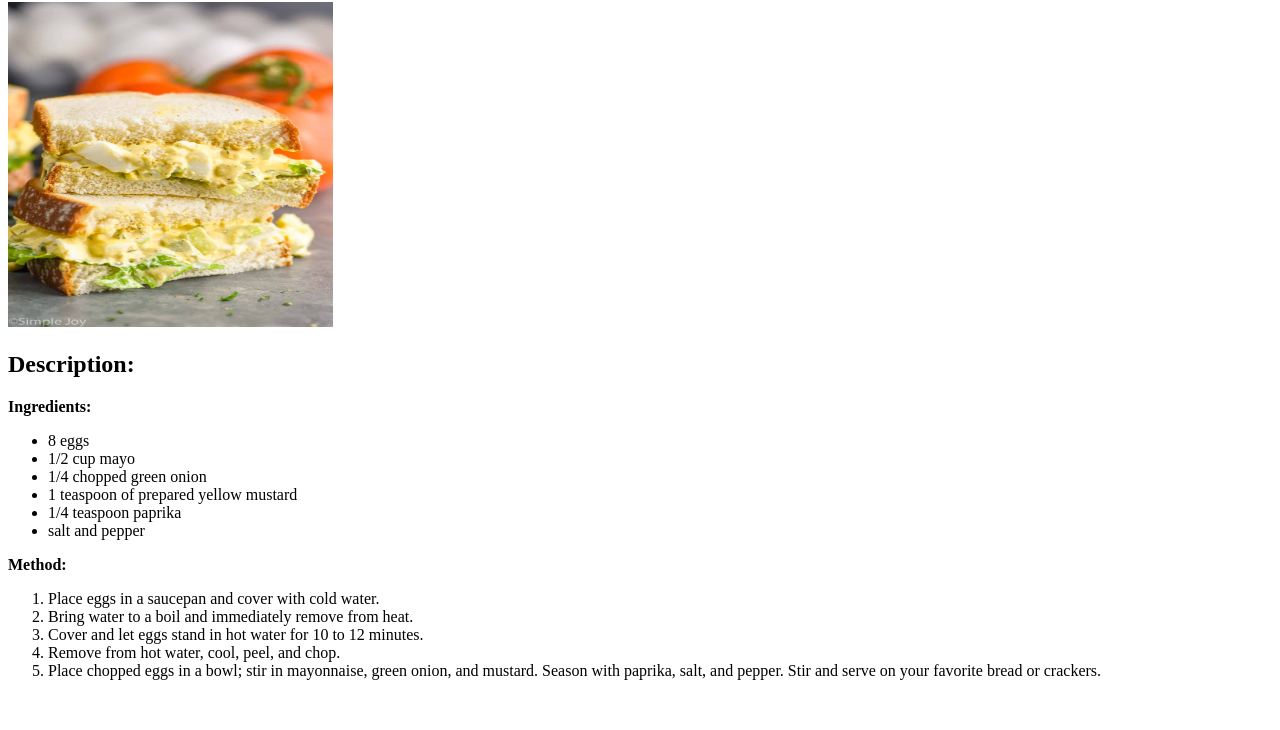
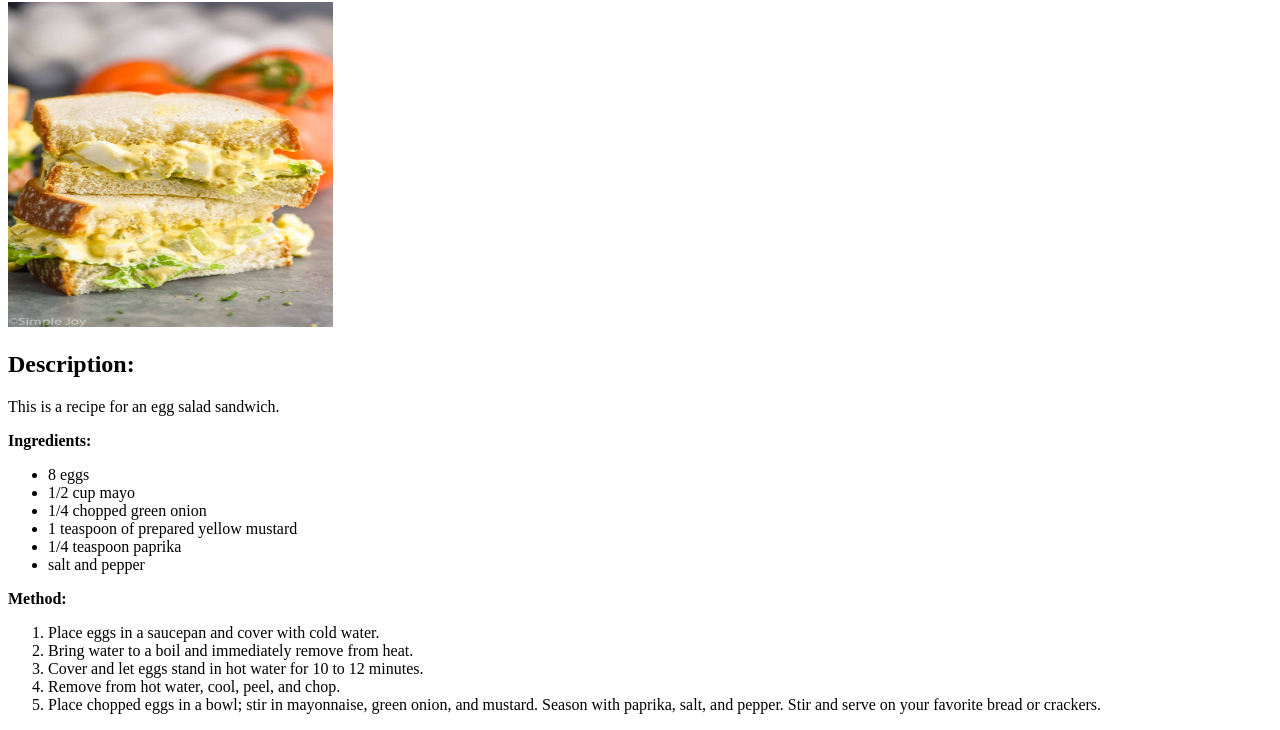
Before and after one commit to harmonben85/odin-recipes, a plain HTML site: page recipes/egg_salad.html in a window 1280 px wide. Shown: the part 78-808 px from the top of the page. Drawn offline with Linux system fonts and the light colour scheme.

Commit message:
Added the description to the webpage.

```diff
--- a/recipes/egg_salad.html
+++ b/recipes/egg_salad.html
@@ -10,7 +10,7 @@
     <img src="../img/egg-salad-sandwich.jpg" alt="An egg salad sandwich." height="325" width="325">
 
     <h2>Description:</h2>
-    <p></p>
+    <p>This is a recipe for an egg salad sandwich.</p>
 
     <p><strong>Ingredients:</strong></p>
     <ul>
```
